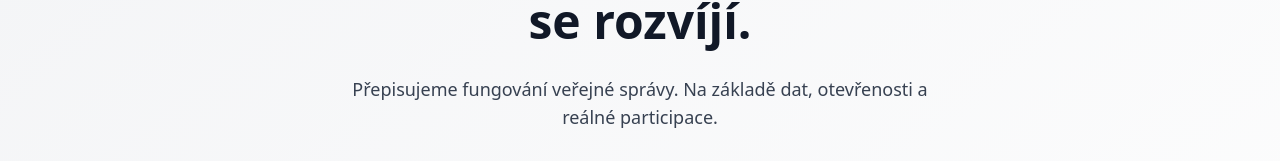
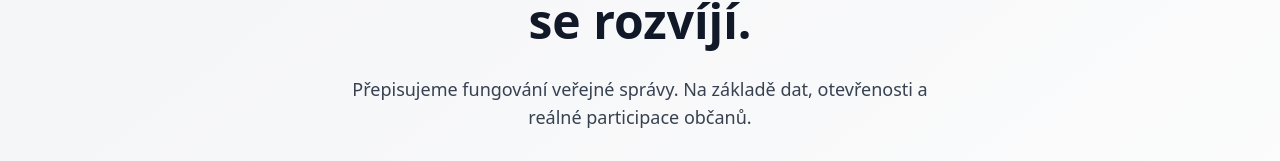
Before and after one commit to Tekier10/politika_2.0, a Next.js app: page / in a window 1280 px wide. Shown: the part 206-367 px from the top of the page. Built offline with nearby package versions, Linux system fonts and the light colour scheme.

Commit message:
Update index.tsx

```diff
--- a/pages/index.tsx
+++ b/pages/index.tsx
@@ -24,7 +24,7 @@ export default function Home() {
           Politika, která myslí a která se rozvíjí.
         </h1>
         <p className="text-lg text-gray-700 max-w-xl mb-8">
-          Přepisujeme fungování veřejné správy. Na základě dat, otevřenosti a reálné participace.
+          Přepisujeme fungování veřejné správy. Na základě dat, otevřenosti a reálné participace občanů.
         </p>
         <a
           href="#manifest"
```
